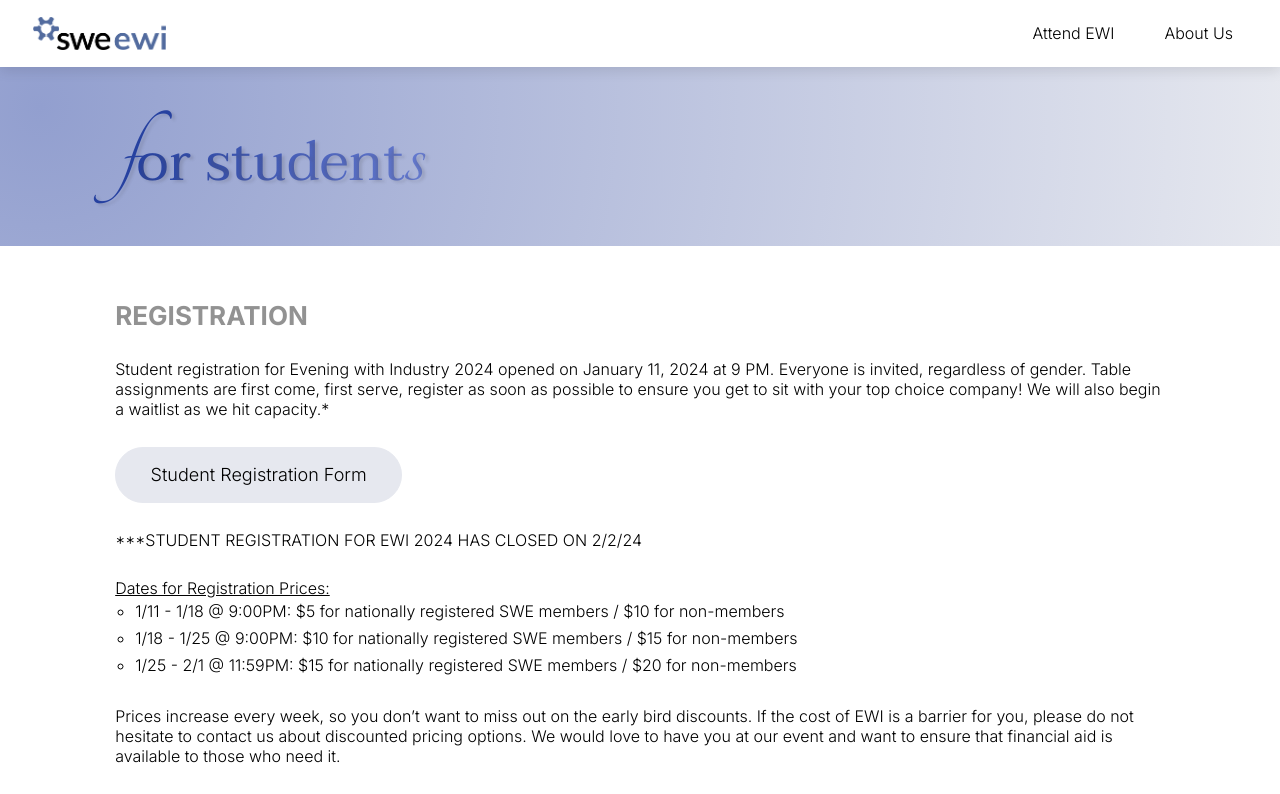
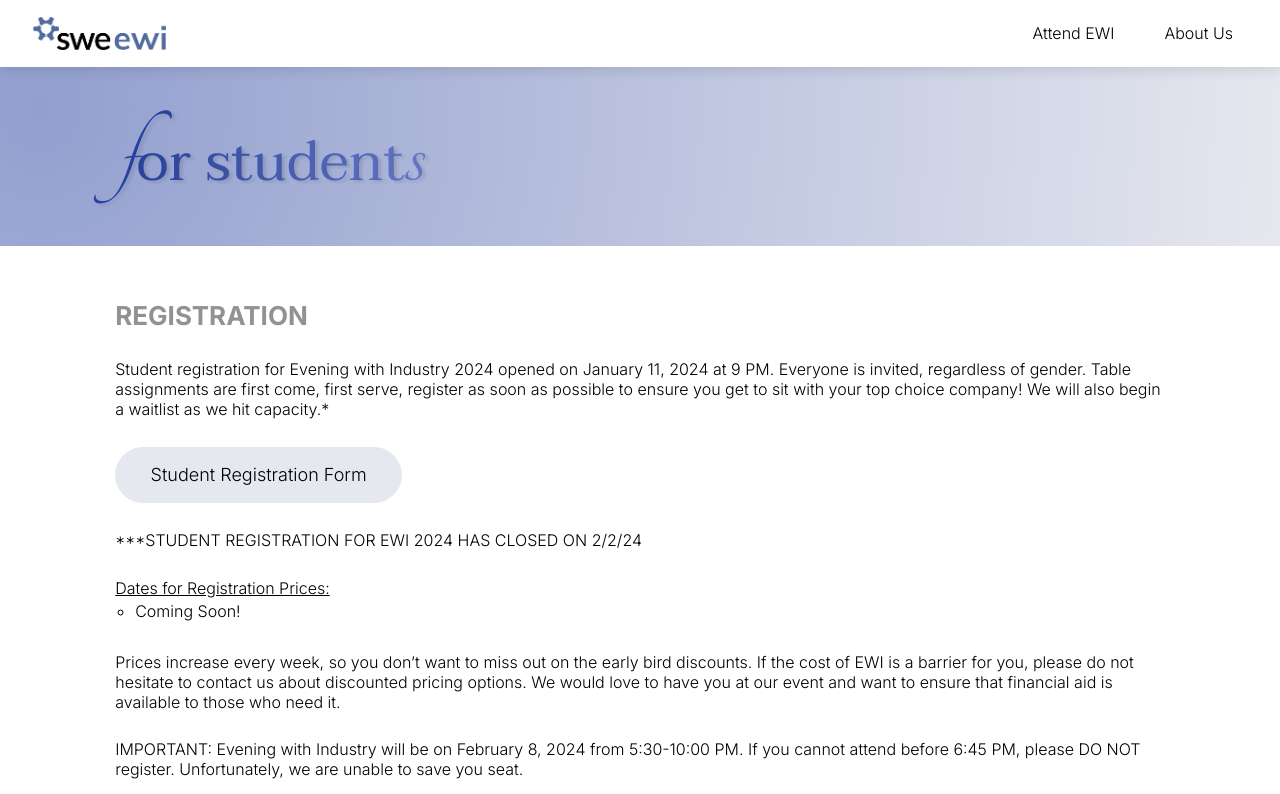
Before and after one commit to swe-ucla/ewi-website, a React (Create React App) app: page /student in a window 1280 px wide. Shown: the top 794 px of the page. Built offline with nearby package versions, Linux system fonts and the light colour scheme; a web font is replaced by a local one.

Commit message:
updated dates

```diff
--- a/src/components/studentInfo/StudentInfo.jsx
+++ b/src/components/studentInfo/StudentInfo.jsx
@@ -28,9 +28,7 @@ const StudentInfo = () => {
              <br/>
            </p>
            <ul>
-             <li>1/11 - 1/18 @ 9:00PM: $5 for nationally registered SWE members / $10 for non-members </li>
-             <li> 1/18 - 1/25 @ 9:00PM: $10 for nationally registered SWE members / $15 for non-members</li>
-             <li> 1/25 - 2/1 @ 11:59PM: $15 for nationally registered SWE members / $20 for non-members </li>
+             <li>Coming Soon! </li>
            </ul>
            <br />
            <p>
```
